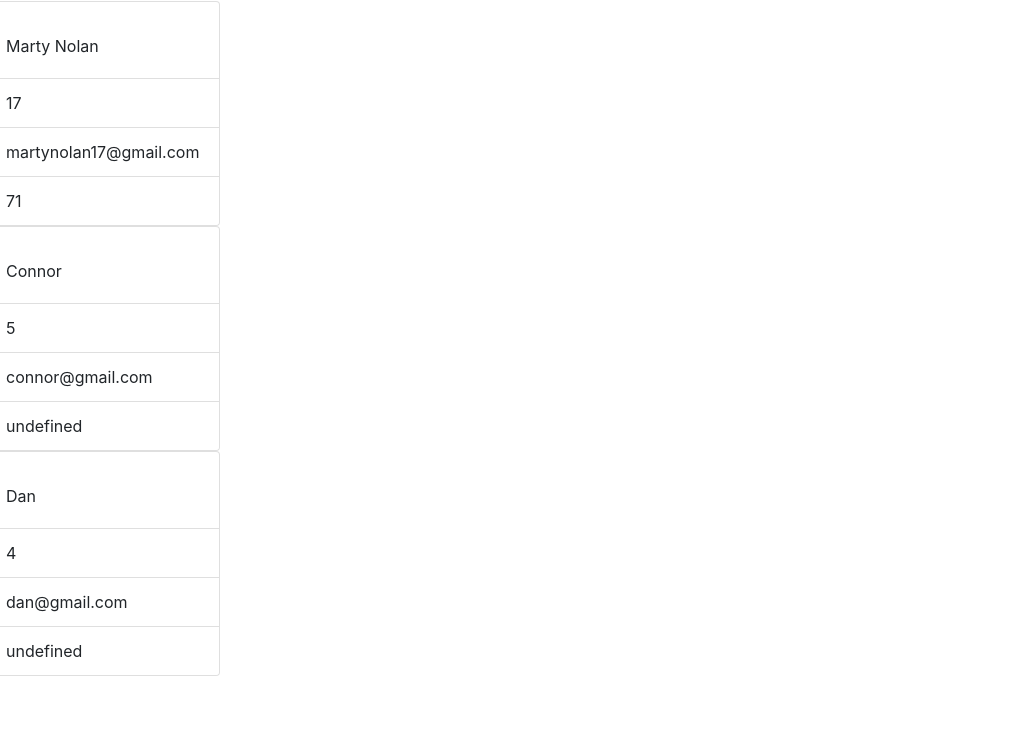
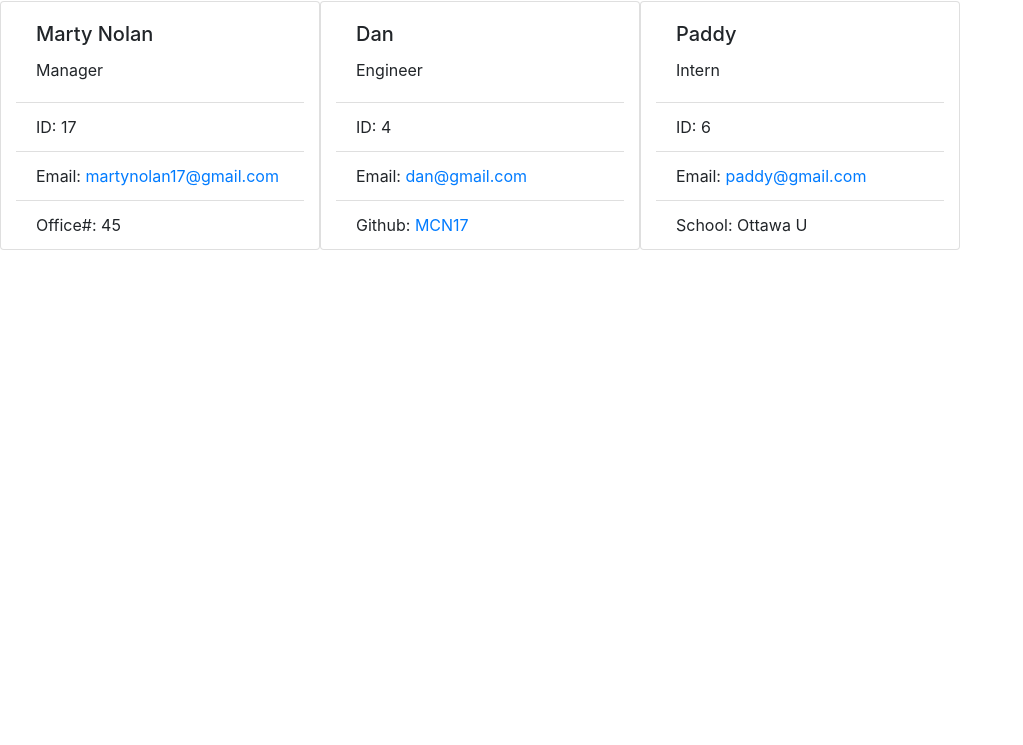
Before and after one commit to MCN17/team-profile-generator, a website: page main.html in a window 1280 px wide. Shown: the part 55-800 px from the top of the page, without its empty margins (0-1023 px from the left). Drawn offline with nearby package versions, Linux system fonts and the light colour scheme.

Commit message:
email link opens email program/github link goes to github page

```diff
--- a/main.html
+++ b/main.html
@@ -5,54 +5,55 @@
     <meta charset="UTF-8">
     <meta name="viewport" content="width=device-width, initial-scale=1.0">
     <link rel="stylesheet" href="https://cdnjs.cloudflare.com/ajax/libs/twitter-bootstrap/4.3.1/css/bootstrap.min.css">
-    <link rel="stylesheet" href="style.css">
+    <link rel="stylesheet" href="./src/style.css">
     <meta http-equiv="X-UA-Compatible" content="ie=edge">
     <title>Team Member Profile</title>
   </head>
-
+  <div class="container-fluid">
   <body>
       <header>
           <h1 class="text-center">
               My Team
           </h1>
       </header>
-  <div class="row">
-    <div>
-    <div class="card">
+    <div class="row">
+
+    <div class="card col-3">
       <div class="card-body">
-        <h5 class="card-title"></h5>
-        <p class="card-text">Marty Nolan</p>
+        <h5 class="card-title">Marty Nolan</h5>
+        <p class="card-text">Manager</p>
       </div>
       <ul class="list-group list-group-flush">
-        <li class="list-group-item">17</li>
-        <li class="list-group-item">martynolan17@gmail.com</li>
-        <li class="list-group-item">71</li>
+        <li class="list-group-item">ID: 17</li>
+        <li class="list-group-item">Email: <a href="mailto:martynolan17@gmail.com">martynolan17@gmail.com</a></li>
+        <li class="list-group-item">Office#: 45</li>
       </ul>
     </div>
 
-    <div class="card">
+    <div class="card col-3">
       <div class="card-body">
-        <h5 class="card-title"></h5>
-        <p class="card-text">Connor</p>
+        <h5 class="card-title">Dan</h5>
+        <p class="card-text">Engineer</p>
       </div>
       <ul class="list-group list-group-flush">
-        <li class="list-group-item">5</li>
-        <li class="list-group-item">connor@gmail.com</li>
-        <li class="list-group-item">undefined</li>
+        <li class="list-group-item">ID: 4</li>
+        <li class="list-group-item">Email: <a href="mailto:dan@gmail.com">dan@gmail.com</a></li>
+        <li class="list-group-item">Github: <a href="https://github.com/MCN17" target="_blank">MCN17</a></li>
       </ul>
     </div>
 
-    <div class="card">
+    <div class="card col-3">
       <div class="card-body">
-        <h5 class="card-title"></h5>
-        <p class="card-text">Dan</p>
+        <h5 class="card-title">Paddy</h5>
+        <p class="card-text">Intern</p>
       </div>
       <ul class="list-group list-group-flush">
-        <li class="list-group-item">4</li>
-        <li class="list-group-item">dan@gmail.com</li>
-        <li class="list-group-item">undefined</li>
+        <li class="list-group-item">ID: 6</li>
+        <li class="list-group-item">Email: <a href="mailto:paddy@gmail.com">paddy@gmail.com</a></li>
+        <li class="list-group-item">School: Ottawa U</li>
       </ul>
     </div>
+
     </div>
+  </body>
   </div>
-  </body>
--- a/src/style.css
+++ b/src/style.css
@@ -0,0 +1,4 @@
+.card {
+    display: flex;
+    flex-direction: column;
+}
```
Also changed, not shown: src/page-template.js (+24 -23 lines).
